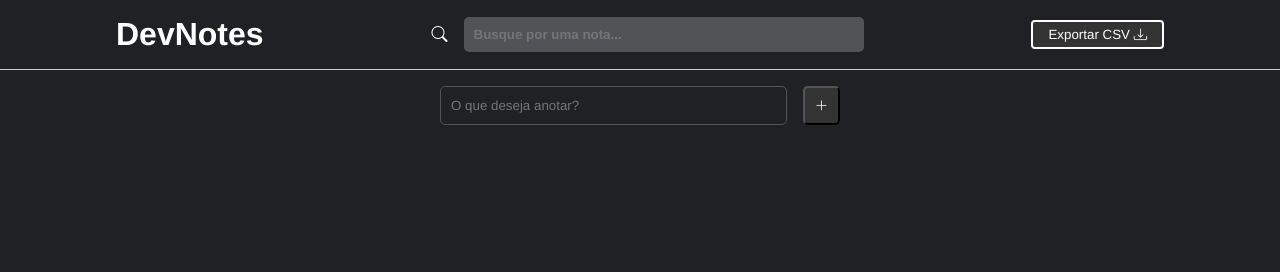
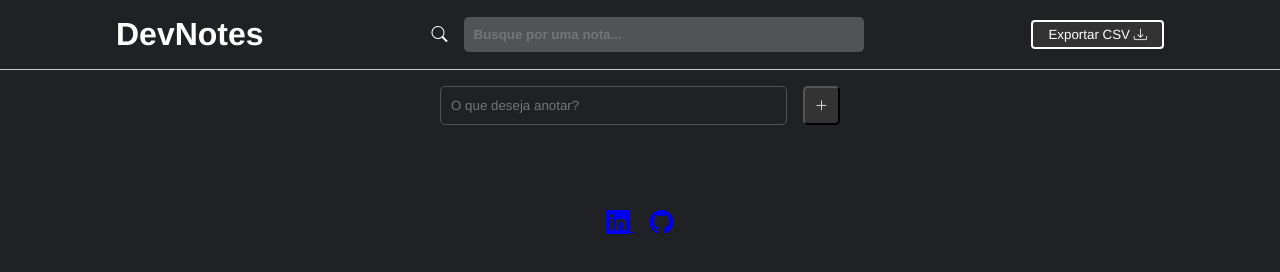
Before and after one commit to Wil220/devnotes, a plain HTML site: page index.html in a window 1280 px wide. Drawn offline with nearby package versions, Linux system fonts and the light colour scheme.

Commit message:
adicionando icones linkedin e git hub

```diff
--- a/index.html
+++ b/index.html
@@ -4,36 +4,42 @@
     <meta charset="UTF-8" />
     <meta http-equiv="X-UA-Compatible" content="IE=edge" />
     <meta name="viewport" content="width=device-width, initial-scale=1.0" />
-    <title>Notes</title>
+    <title>DevNotes</title>
     <!-- Bootstrap Icons -->
-    <link
-      rel="stylesheet"
-      href="https://cdn.jsdelivr.net/npm/bootstrap-icons@1.10.1/font/bootstrap-icons.css"
-    />
+    <link rel="stylesheet" href="https://cdn.jsdelivr.net/npm/bootstrap-icons@1.10.1/font/bootstrap-icons.css" />
     <!-- CSS -->
     <link rel="stylesheet" href="css/styles.css" />
     <!-- JS -->
     <script src="js/scripts.js" defer></script>
 </head>
+
 <body>
     <header>
         <h1>DevNotes</h1>
         <div id="search-container">
             <i class="bi bi-search"></i>
-        <input
-          type="text"
-          id="search-input"
-          placeholder="Busque por uma nota..."
-        />
+            <input type="text" id="search-input" placeholder="Busque por uma nota..." />
         </div>
         <button id="export-notes">
             Exportar CSV <i class="bi bi-download"></i>
         </button>
     </header>
+
     <div id="add-note-container">
         <input type="text" id="note-content" placeholder="O que deseja anotar?" />
         <button class="add-note"><i class="bi bi-plus-lg"></i></button>
     </div>
+
     <div id="notes-container"></div>
+
+    <!-- Ícones do LinkedIn e GitHub -->
+    <div style="text-align: center; margin-top: 20px;">
+        <a href="https://linkedin.com/in/seu-perfil" target="_blank" style="margin-right: 15px;">
+            <i class="bi bi-linkedin" style="font-size: 1.5rem;"></i>
+        </a>
+        <a href="https://github.com/seu-usuario" target="_blank">
+            <i class="bi bi-github" style="font-size: 1.5rem;"></i>
+        </a>
+    </div>
 </body>
 </html>
```
Lines whose indentation alone changed are shown as unchanged.
